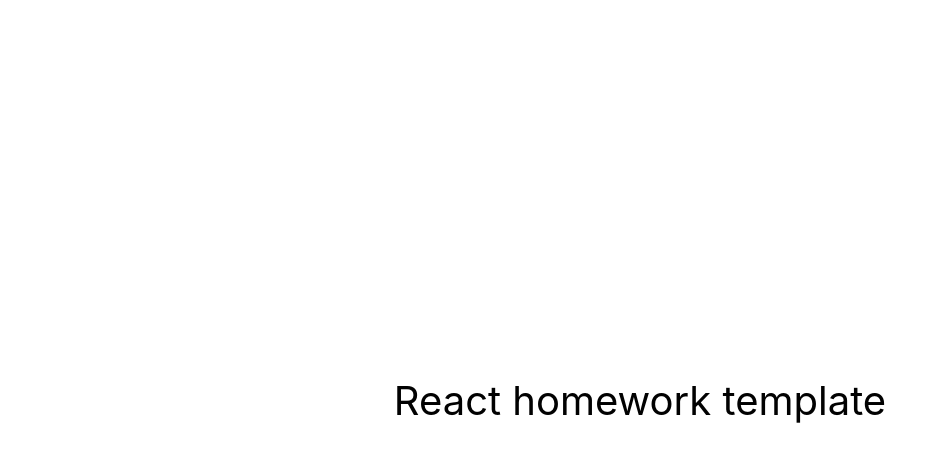
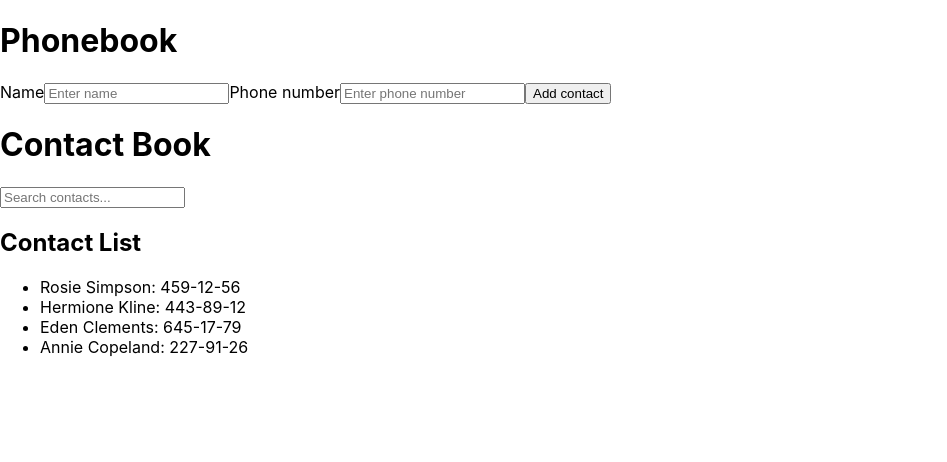
Before and after one commit to Yerbatrix/goit-react-hw-02-phonebook, a React (Create React App) app: page / in a window 1280 px wide. Shown: the top 462 px of the page, without its empty margins (0-947 px from the left). Built offline with nearby package versions, Linux system fonts and the light colour scheme.

Commit message:
most-of-work

```diff
--- a/src/components/App.jsx
+++ b/src/components/App.jsx
@@ -1,16 +1,50 @@
-export const App = () => {
-  return (
-    <div
-      style={{
-        height: '100vh',
-        display: 'flex',
-        justifyContent: 'center',
-        alignItems: 'center',
-        fontSize: 40,
-        color: '#010101'
-      }}
-    >
-      React homework template
-    </div>
-  );
-};
+import React, { Component } from 'react';
+import ContactForm from './ContactForm';
+import ContactList from './ContactList';
+
+class App extends Component {
+  state = {
+    contacts: [
+      { id: 'id-1', name: 'Rosie Simpson', number: '459-12-56' },
+      { id: 'id-2', name: 'Hermione Kline', number: '443-89-12' },
+      { id: 'id-3', name: 'Eden Clements', number: '645-17-79' },
+      { id: 'id-4', name: 'Annie Copeland', number: '227-91-26' },
+    ],
+    filter: '',
+  };
+
+  addContact = newContact => {
+    this.setState(prevState => ({
+      contacts: [...prevState.contacts, newContact],
+    }));
+  };
+
+  handleChange = evt => {
+    this.setState({ filter: evt.target.value });
+  };
+
+  render() {
+    const { contacts, filter } = this.state;
+    const filteredContacts = contacts.filter(contact =>
+      contact.name.toLowerCase().includes(filter.toLowerCase())
+    );
+
+    return (
+      <div>
+        <h1>Phonebook</h1>
+        <ContactForm onSubmit={this.addContact} />
+        <h1>Contact Book</h1>
+        <input
+          type="text"
+          placeholder="Search contacts..."
+          value={filter}
+          onChange={this.handleChange}
+        />
+        <h2>Contact List</h2>
+        <ContactList contacts={filteredContacts} />
+      </div>
+    );
+  }
+}
+
+export default App;
--- /dev/null
+++ b/src/components/ContactForm.jsx
@@ -0,0 +1,59 @@
+import React, { Component } from 'react';
+import { nanoid } from 'nanoid';
+
+class ContactForm extends Component {
+  state = {
+    name: '',
+    number: '',
+  };
+
+  handleChange = evt => {
+    const { name, value } = evt.target;
+    this.setState({ [name]: value });
+  };
+
+  handleSubmit = evt => {
+    evt.preventDefault();
+    const { name, number } = this.state;
+    if (name.trim() === '' || number.trim() === '') return;
+    this.props.onSubmit({ id: nanoid(), name, number });
+    this.setState({ name: '', number: '' });
+  };
+
+  render() {
+    const { name, number } = this.state;
+    return (
+      <form onSubmit={this.handleSubmit}>
+        <label htmlFor="nameInput">
+          Name
+          <input
+            type="text"
+            name="name"
+            id="nameInput"
+            value={name}
+            onChange={this.handleChange}
+            placeholder="Enter name"
+            required
+          />
+        </label>
+        <label htmlFor="numberInput">
+          Phone number
+          <input
+            type="tel"
+            name="number"
+            id="numberInput"
+            pattern="\+?\d{1,4}?[-.\s]?\(?\d{1,3}?\)?[-.\s]?\d{1,4}[-.\s]?\d{1,4}[-.\s]?\d{1,9}"
+            title="Phone number must be digits and can contain spaces, dashes, parentheses and can start with +"
+            value={number}
+            onChange={this.handleChange}
+            placeholder="Enter phone number"
+            required
+          />
+        </label>
+        <button type="submit">Add contact</button>
+      </form>
+    );
+  }
+}
+
+export default ContactForm;
--- /dev/null
+++ b/src/components/ContactList.jsx
@@ -0,0 +1,15 @@
+import React from 'react';
+
+const ContactList = ({ contacts }) => {
+  return (
+    <ul>
+      {contacts.map(contact => (
+        <li key={contact.id}>
+          {contact.name}: {contact.number}
+        </li>
+      ))}
+    </ul>
+  );
+};
+
+export default ContactList;
--- a/src/index.js
+++ b/src/index.js
@@ -1,7 +1,11 @@
 import React from 'react';
 import ReactDOM from 'react-dom/client';
-import { App } from 'components/App';
+import App from 'components/App';
 import './index.css';
+
+const handleSubmit = data => {
+  console.log('Form submitted with data:', data);
+};
 
 ReactDOM.createRoot(document.getElementById('root')).render(
   <React.StrictMode>
```
